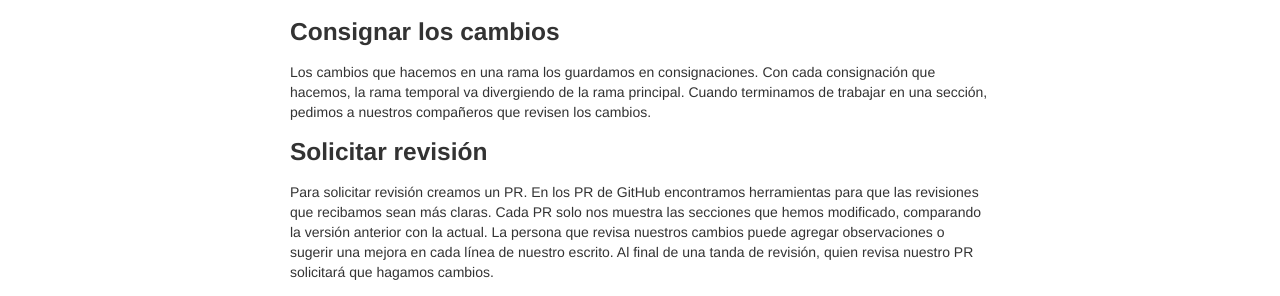
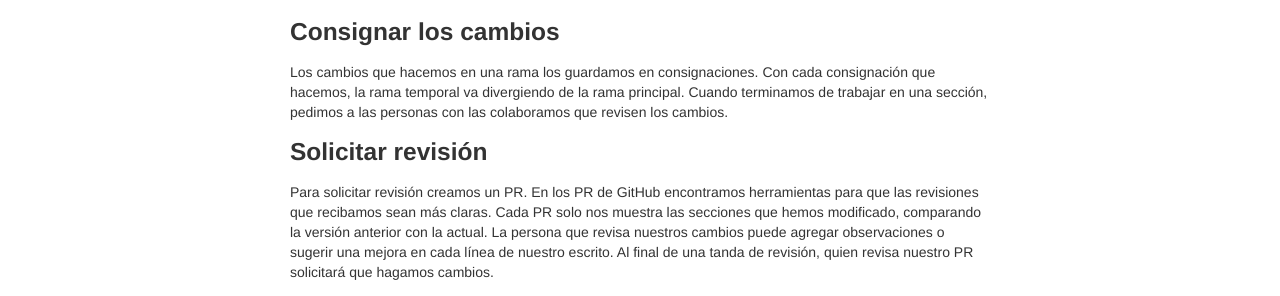
Before and after one commit to LizethMReyes/islasgeci.github.io, a Jekyll site: the page built from _posts/2021-05-18-latex_git.md, in a window 1280 px wide. Shown: the part 870-1166 px from the top of the page. Built offline with Jekyll 4.4.1, drawn with Linux system fonts in a browser that asks for light colours.

Commit message:
👩🏿‍💻 Change to inclusive language

```diff
--- a/_posts/2021-05-18-latex_git.md
+++ b/_posts/2021-05-18-latex_git.md
@@ -48,16 +48,15 @@ revisiones o ediciones de nuestros colaboradores.
 
 Los cambios que hacemos en una rama los guardamos en consignaciones. Con cada consignación que
 hacemos, la rama temporal va divergiendo de la rama principal. Cuando terminamos de trabajar en una
-sección, pedimos a nuestros compañeros que revisen los cambios.
+sección, pedimos a las personas con las colaboramos que revisen los cambios.
 
 ### Solicitar revisión
 
-Para solicitar revisión creamos un PR. En los PR de GitHub encontramos herramientas para que
-las revisiones que recibamos sean más claras. Cada PR solo nos muestra las secciones que
-hemos modificado,
-comparando la versión anterior con la actual. La persona que revisa nuestros cambios puede agregar
-observaciones o sugerir una mejora en cada línea de nuestro escrito. Al final de una tanda de
-revisión, quien revisa nuestro PR solicitará que hagamos cambios.
+Para solicitar revisión creamos un PR. En los PR de GitHub encontramos herramientas para que las
+revisiones que recibamos sean más claras. Cada PR solo nos muestra las secciones que hemos
+modificado, comparando la versión anterior con la actual. La persona que revisa nuestros cambios
+puede agregar observaciones o sugerir una mejora en cada línea de nuestro escrito. Al final de una
+tanda de revisión, quien revisa nuestro PR solicitará que hagamos cambios.
 
 ### Atender correcciones
 
```
